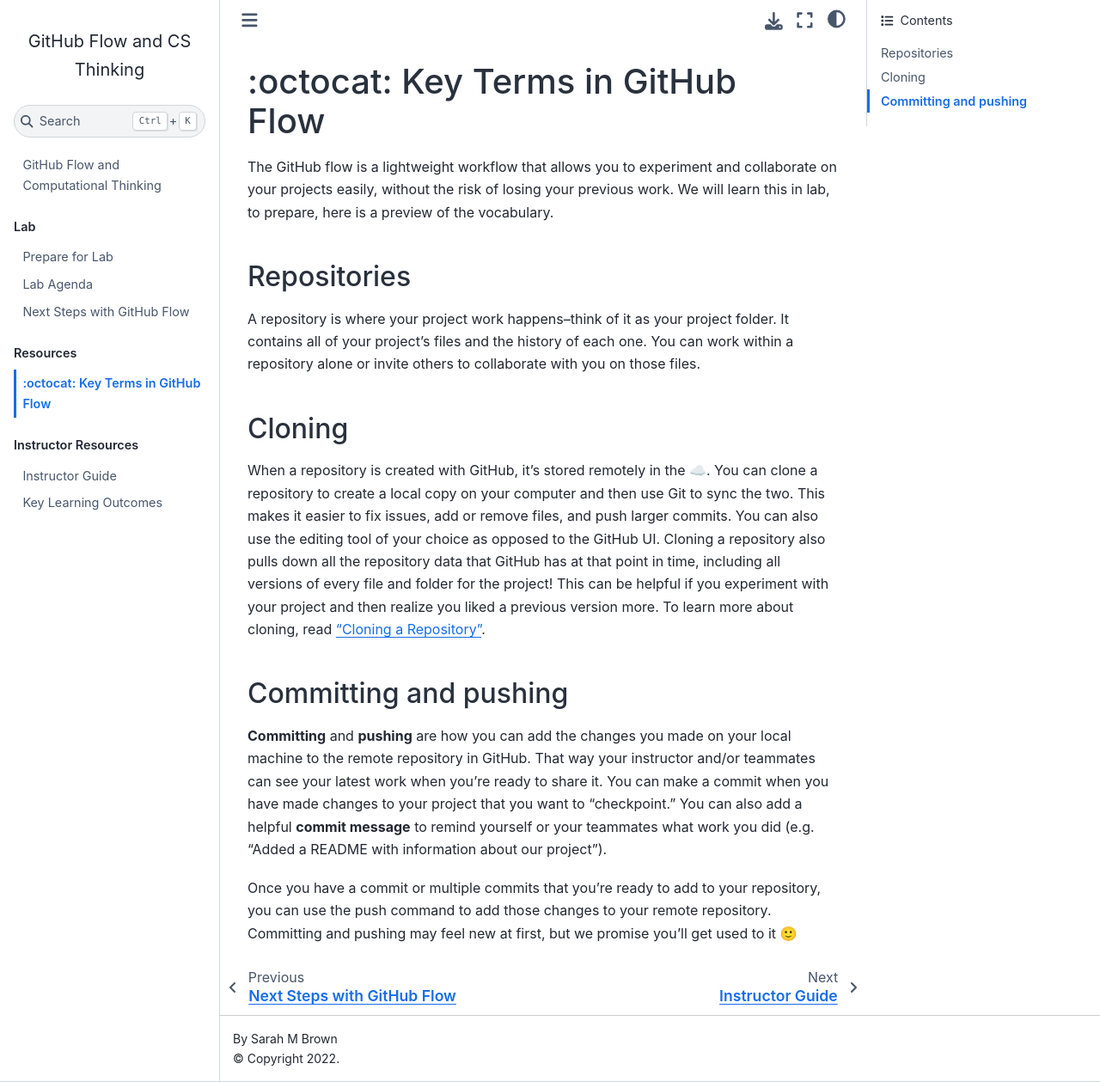
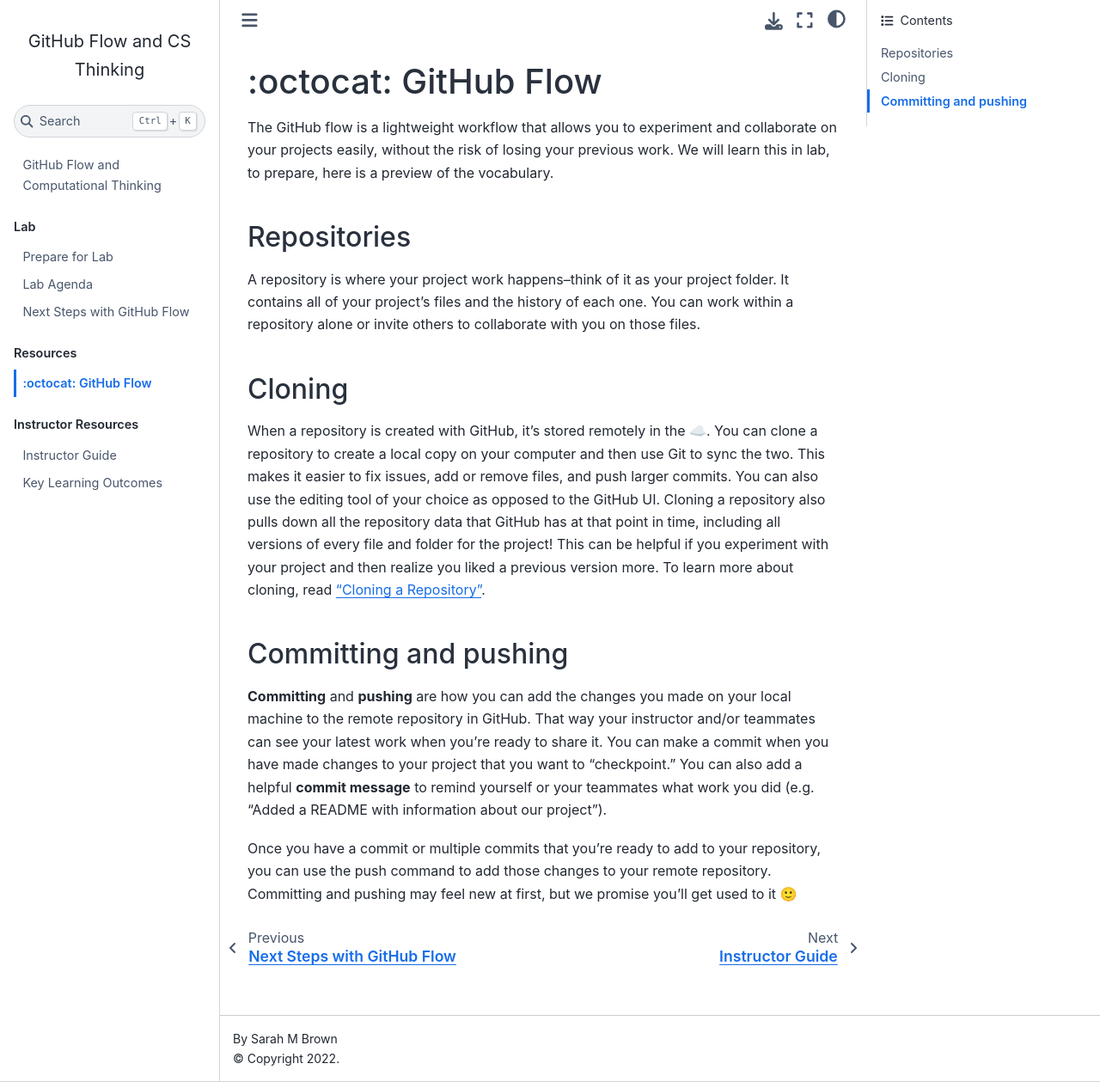
Before and after one commit to ml4sts/outreach-gh-cs-thinking, a Jupyter Book: the page built from resources/gh-flow.md, in a window 1280 px wide and 1259 px high. Shown: the whole window at 86% size. Built offline with Jupyter Book 1.0.4 settings and Sphinx 7.4.7 and the Sphinx Book theme 1.1.4, drawn with Linux system fonts in a browser that asks for light colours.

Commit message:
fix heading levels

```diff
--- a/resources/gh-flow.md
+++ b/resources/gh-flow.md
@@ -1,17 +1,17 @@
-## :octocat: Key Terms in GitHub Flow
+# :octocat:  GitHub Flow
 
 The GitHub flow is a lightweight workflow that allows you to experiment and collaborate on your projects easily, without the risk of losing your previous work. We will learn this in lab, to prepare, here is a preview of the vocabulary.
 
-### Repositories
+## Repositories
 
 A repository is where your project work happens--think of it as your project folder. It contains all of your project’s files and the history of each one.  You can work within a repository alone or invite others to collaborate with you on those files.
 
-### Cloning
+## Cloning
 
 When a repository is created with GitHub, it’s stored remotely in the ☁️. You can clone a repository to create a local copy on your computer and then use Git to sync the two. This makes it easier to fix issues, add or remove files, and push larger commits. You can also use the editing tool of your choice as opposed to the GitHub UI. Cloning a repository also pulls down all the repository data that GitHub has at that point in time, including all versions of every file and folder for the project! This can be helpful if you experiment with your project and then realize you liked a previous version more.
 To learn more about cloning, read ["Cloning a Repository"](https://docs.github.com/en/github/creating-cloning-and-archiving-repositories/cloning-a-repository).
 
-### Committing and pushing
+## Committing and pushing
 **Committing** and **pushing** are how you can add the changes you made on your local machine to the remote repository in GitHub. That way your instructor and/or teammates can see your latest work when you’re ready to share it. You can make a commit when you have made changes to your project that you want to “checkpoint.” You can also add a helpful **commit message** to remind yourself or your teammates what work you did (e.g. “Added a README with information about our project”).
 
 Once you have a commit or multiple commits that you’re ready to add to your repository, you can use the push command to add those changes to your remote repository. Committing and pushing may feel new at first, but we promise you’ll get used to it 🙂
```
